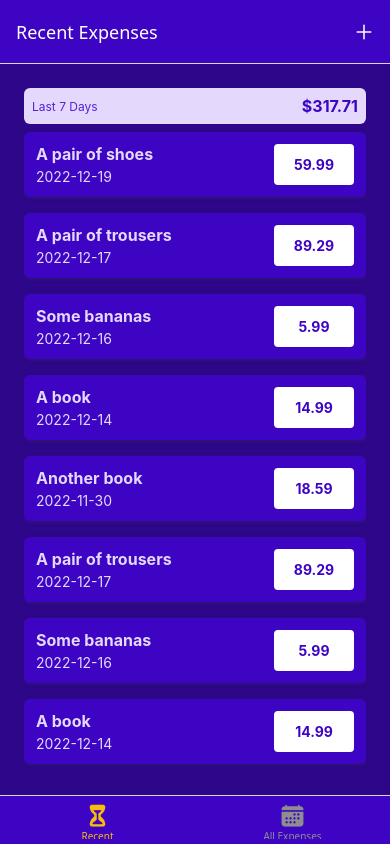
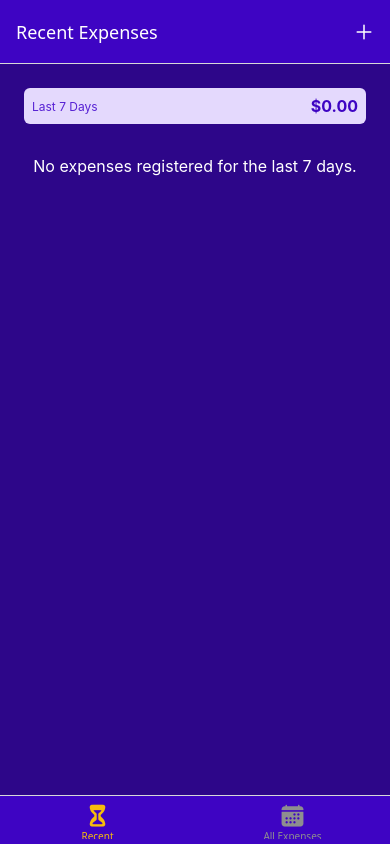
Before and after one commit to Benjilo12/React-Native-Expense-App, a React Native app: screen /RecentExpenses in a window 390 px wide. Built offline with nearby package versions, Linux system fonts and the light colour scheme.

Commit message:
added context

```diff
--- a/App.js
+++ b/App.js
@@ -8,6 +8,7 @@ import ManageExpenses from "./screens/ManageExpenses";
 import { GlobalStyles } from "./constant/styles";
 import { Ionicons } from "@expo/vector-icons";
 import IconButton from "./components/ExpensesOutput/UI/IconButton";
+import ExpensesContextProvider from "./store/expenses-context";
 
 const Stack = createNativeStackNavigator();
 const BottomTabs = createBottomTabNavigator();
@@ -63,6 +64,7 @@ export default function App() {
   return (
     <>
       <StatusBar style="light" />
+      <ExpensesContextProvider>
         <NavigationContainer>
           <Stack.Navigator
             screenOptions={{
@@ -85,6 +87,7 @@ export default function App() {
             />
           </Stack.Navigator>
         </NavigationContainer>
+      </ExpensesContextProvider>
     </>
   );
 }
--- a/components/ExpensesOutput/ExpensesOutput.js
+++ b/components/ExpensesOutput/ExpensesOutput.js
@@ -1,70 +1,18 @@
-import { StyleSheet, View } from "react-native";
+import { StyleSheet, Text, View } from "react-native";
 import ExpensesSummary from "./ExpensesSummary";
 import ExpensesList from "./ExpensesList";
 import { GlobalStyles } from "../../constant/styles";
 
-const DUMMY_EXPENSES = [
-  {
-    id: "e1",
-    description: "A pair of shoes",
-    amount: 59.99,
-    date: new Date("2022-12-19"),
-  },
-  {
-    id: "e2",
-    description: "A pair of trousers",
-    amount: 89.29,
-    date: new Date("2022-12-17"),
-  },
-  {
-    id: "e3",
-    description: "Some bananas",
-    amount: 5.99,
-    date: new Date("2022-12-16"),
-  },
-  {
-    id: "e4",
-    description: "A book",
-    amount: 14.99,
-    date: new Date("2022-12-14"),
-  },
-  {
-    id: "e5",
-    description: "Another book",
-    amount: 18.59,
-    date: new Date("2022-11-30"),
-  },
-  {
-    id: "e6",
-    description: "A pair of trousers",
-    amount: 89.29,
-    date: new Date("2022-12-17"),
-  },
-  {
-    id: "e7",
-    description: "Some bananas",
-    amount: 5.99,
-    date: new Date("2022-12-16"),
-  },
-  {
-    id: "e8",
-    description: "A book",
-    amount: 14.99,
-    date: new Date("2022-12-14"),
-  },
-  {
-    id: "e9",
-    description: "Another book",
-    amount: 18.59,
-    date: new Date("2022-11-30"),
-  },
-];
+function ExpensesOutput({ expenses, expensesPeriod, fallbackText }) {
+  let content = <Text style={style.infoText}>{fallbackText}</Text>;
 
-function ExpensesOutput({ expenses, expensesPeriod }) {
+  if (expenses.length > 0) {
+    content = <ExpensesList expenses={expenses} />;
+  }
   return (
     <View style={style.container}>
-      <ExpensesSummary expenses={DUMMY_EXPENSES} periodName={expensesPeriod} />
-      <ExpensesList expenses={DUMMY_EXPENSES} />
+      <ExpensesSummary expenses={expenses} periodName={expensesPeriod} />
+      {content}
     </View>
   );
 }
@@ -80,4 +28,10 @@ const style = StyleSheet.create({
     padding: 24,
     backgroundColor: GlobalStyles.colors.primary700,
   },
+  infoText: {
+    color: "white",
+    fontSize: 16,
+    textAlign: "center",
+    marginTop: 32,
+  },
 });
--- a/screens/AllExpenses.js
+++ b/screens/AllExpenses.js
@@ -1,7 +1,16 @@
+import { useContext } from "react";
 import ExpensesOutput from "../components/ExpensesOutput/ExpensesOutput";
+import { ExpensesContext } from "../store/expenses-context";
 
 function AllExpenses() {
-  return <ExpensesOutput expensesPeriod="Total" />;
+  const expensesCtx = useContext(ExpensesContext);
+  return (
+    <ExpensesOutput
+      expensesPeriod="Total"
+      expenses={expensesCtx.expenses}
+      fallbackText={"No expenses registered."}
+    />
+  );
 }
 
 export default AllExpenses;
--- a/screens/ManageExpenses.js
+++ b/screens/ManageExpenses.js
@@ -1,10 +1,12 @@
-import { useLayoutEffect } from "react";
+import { useContext, useLayoutEffect } from "react";
 import { StyleSheet, View } from "react-native";
 import IconButton from "../components/ExpensesOutput/UI/IconButton";
 import { GlobalStyles } from "../constant/styles";
 import Button from "../components/ExpensesOutput/UI/Button";
+import { ExpensesContext } from "../store/expenses-context";
 
 function ManageExpenses({ route, navigation }) {
+  const expensesCtx = useContext(ExpensesContext);
   //getting the expenseId from route params
   const editedExpenseId = route.params?.expenseId;
   //converting to boolean
@@ -18,12 +20,26 @@ function ManageExpenses({ route, navigation }) {
   }, [navigation, isEditing]);
   function deleteExpenseHandler() {
     navigation.goBack();
+    expensesCtx.deleteExpense(editedExpenseId);
   }
 
   function cancelHandler() {
     navigation.goBack();
   }
   function confirmHandler() {
+    if (isEditing) {
+      expensesCtx.updateExpense(editedExpenseId, {
+        description: "Test Update",
+        amount: 29.99,
+        date: new Date("2025-11-19"),
+      });
+    } else {
+      expensesCtx.addExpense({
+        description: "Test",
+        amount: 19.99,
+        date: new Date("2025-11-19"),
+      });
+    }
     navigation.goBack();
   }
 
--- a/screens/RecentExpenses.js
+++ b/screens/RecentExpenses.js
@@ -1,8 +1,25 @@
-import { Text, View } from "react-native";
 import ExpensesOutput from "../components/ExpensesOutput/ExpensesOutput";
+import { useContext } from "react";
+import { ExpensesContext } from "../store/expenses-context";
+import { getDateMinusDays } from "../utils/date";
 
 function RecentExpenses() {
-  return <ExpensesOutput expensesPeriod="Last 7 Days" />;
+  const expensesCtx = useContext(ExpensesContext);
+
+  const recentExpenses = expensesCtx.expenses.filter((expense) => {
+    const today = new Date();
+    const date7DaysAgo = getDateMinusDays(today, 7);
+
+    return expense.date >= date7DaysAgo && expense.date <= today;
+  });
+
+  return (
+    <ExpensesOutput
+      expenses={recentExpenses}
+      expensesPeriod="Last 7 Days"
+      fallbackText={"No expenses registered for the last 7 days."}
+    />
+  );
 }
 
 export default RecentExpenses;
--- /dev/null
+++ b/store/expenses-context.js
@@ -0,0 +1,114 @@
+import { createContext, useReducer } from "react";
+
+// Dummy expense data for initial app state
+const DUMMY_EXPENSES = [
+  {
+    id: "e1",
+    description: "A pair of shoes",
+    amount: 59.99,
+    date: new Date("2021-12-19"),
+  },
+  {
+    id: "e2",
+    description: "A pair of trousers",
+    amount: 89.29,
+    date: new Date("2022-01-05"),
+  },
+  {
+    id: "e3",
+    description: "Some bananas",
+    amount: 5.99,
+    date: new Date("2021-12-01"),
+  },
+  {
+    id: "e4",
+    description: "A book",
+    amount: 14.99,
+    date: new Date("2022-02-19"),
+  },
+  {
+    id: "e5",
+    description: "Another book",
+    amount: 18.59,
+    date: new Date("2022-02-18"),
+  },
+  // ...more dummy items
+];
+
+// Create a context with default structure
+export const ExpensesContext = createContext({
+  expenses: [],
+  addExpense: ({ description, amount, date }) => {},
+  deleteExpense: (id) => {},
+  updateExpense: (id, { description, amount, date }) => {},
+});
+
+// Reducer handles adding, updating, and deleting expenses
+function expensesReducer(state, action) {
+  switch (action.type) {
+    case "ADD":
+      // Create a unique ID for the new expense
+      const id = new Date().toString() + Math.random().toString();
+      // Add new expense to the top of the list
+      return [{ ...action.payload, id: id }, ...state];
+
+    case "UPDATE":
+      // Find the index of the expense we want to update
+      const updatableExpenseIndex = state.findIndex(
+        (expense) => expense.id === action.payload.id
+      );
+
+      // Get the current expense and merge new data into it
+      const updatableExpense = state[updatableExpenseIndex];
+      const updatedItem = { ...updatableExpense, ...action.payload.data };
+
+      // Update the array with the modified expense
+      const updatedExpenses = [...state];
+      updatedExpenses[updatableExpenseIndex] = updatedItem;
+      return updatedExpenses;
+
+    case "DELETE":
+      // Return all expenses except the one with the matching id
+      return state.filter((expense) => expense.id !== action.payload);
+
+    default:
+      return state;
+  }
+}
+
+function ExpensesContextProvider({ children }) {
+  // Manage expenses state with useReducer
+  const [expensesState, dispatch] = useReducer(expensesReducer, DUMMY_EXPENSES);
+
+  // Add new expense
+  function addExpense(expenseData) {
+    dispatch({ type: "ADD", payload: expenseData });
+  }
+
+  // Remove an expense by ID
+  function deleteExpense(id) {
+    dispatch({ type: "DELETE", payload: id });
+  }
+
+  // Update an existing expense
+  function updateExpense(id, expenseData) {
+    dispatch({ type: "UPDATE", payload: { id: id, data: expenseData } });
+  }
+
+  // Value passed to context consumers
+  const value = {
+    expenses: expensesState,
+    addExpense: addExpense,
+    deleteExpense: deleteExpense,
+    updateExpense: updateExpense,
+  };
+
+  // Provide context to the whole app
+  return (
+    <ExpensesContext.Provider value={value}>
+      {children}
+    </ExpensesContext.Provider>
+  );
+}
+
+export default ExpensesContextProvider;
--- a/utils/date.js
+++ b/utils/date.js
@@ -1,5 +1,15 @@
+// Format a JS Date object into YYYY-MM-DD format
 export function getFormattedDate(date) {
-  return `${date.getFullYear()}-${(date.getMonth() + 1)
+  return `${date.getFullYear()}-${(date.getMonth() + 1) // Months start from 0, so add 1
     .toString()
-    .padStart(2, "0")}-${date.getDate().toString().padStart(2, "0")}  `;
+    .padStart(2, "0")}-${date
+    .getDate() // Add leading zero if needed
+    .toString()
+    .padStart(2, "0")}  `;
 }
+
+// Return a new date X days before the given date
+export function getDateMinusDays(date, days) {
+  // Create a new date by subtracting the number of days
+  return new Date(date.getFullYear(), date.getMonth(), date.getDate() - days);
+}
```
Also changed, not shown: 1 other file (tests, documents, lock files or other folders). Lines whose indentation alone changed are shown as unchanged.
